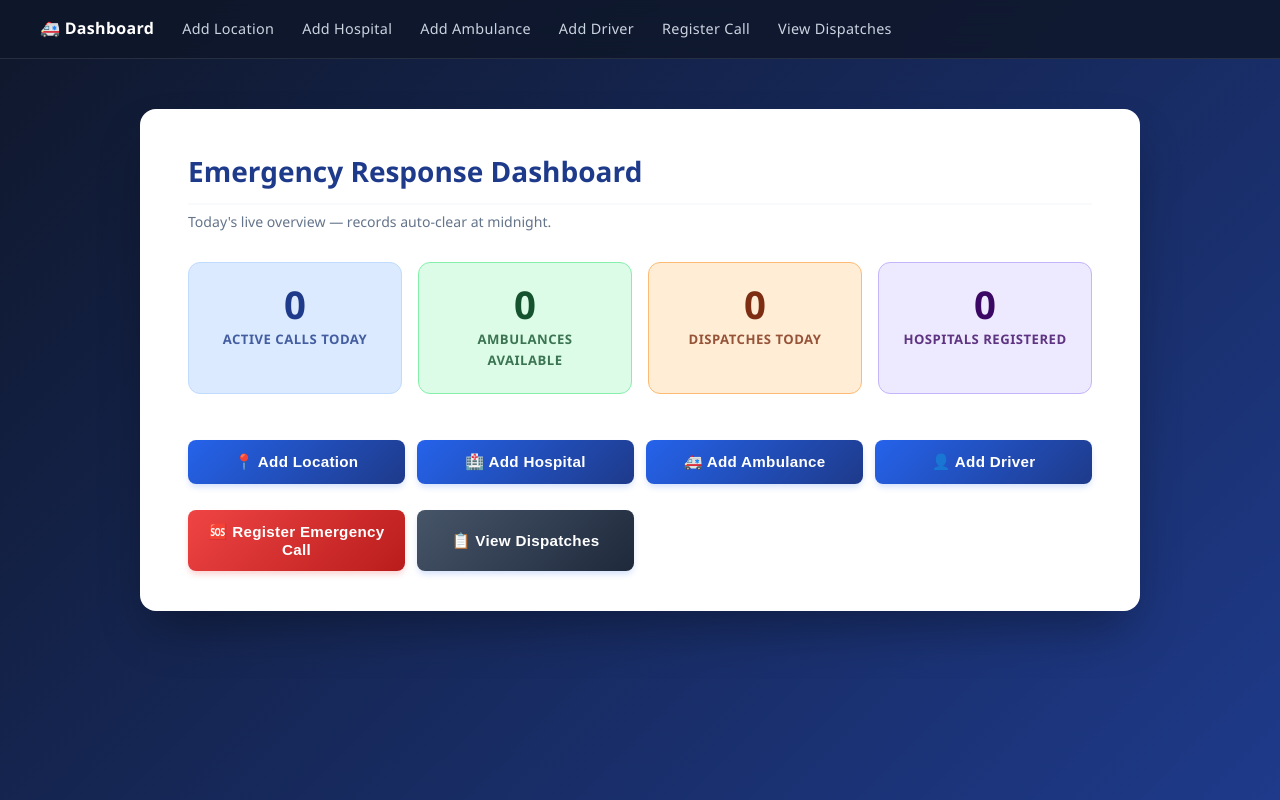
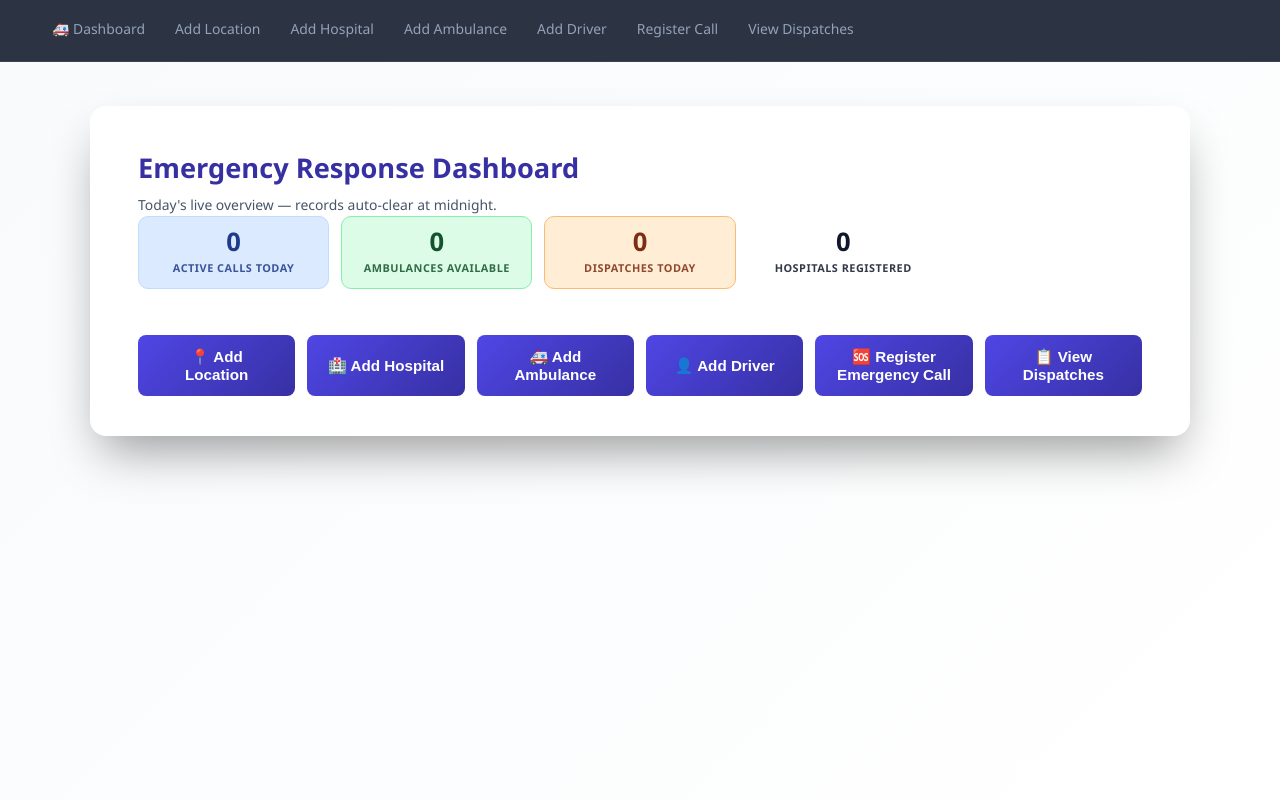
Before and after one commit to Sarvesh-Sarz/Resuscitation-Retrieval, a Flask app: page / in a window 1280 px wide. Run offline with Flask 3, Linux system fonts and the light colour scheme; data that the repository does not hold is empty.

Commit message:
Refactor CSS styles and variables for better design
Refactor CSS variables and styles for improved design consistency and readability.

```diff
--- a/static/style.css
+++ b/static/style.css
@@ -1,169 +1,188 @@
-/* ─── CSS VARIABLES ─── */
 :root {
-    --primary:       #2563eb;
-    --primary-dark:  #1e3a8a;
-    --primary-light: #38bdf8;
-    --bg-gradient-1: #0f172a;
-    --bg-gradient-2: #1e3a8a;
-    --text-dark:     #1e293b;
-    --text-muted:    #64748b;
+    /* Primary: Sophisticated Indigo instead of basic blue */
+    --primary:       #4f46e5;
+    --primary-dark:  #3730a3;
+    --primary-light: #e0e7ff;
+
+    /* Backgrounds: Neutral slates feel cleaner than tinted blues */
+    --bg-1:          #f8fafc; /* Light grey-blue tint */
+    --bg-2:          #ffffff; /* Pure white for main areas */
+
+    /* Typography: High contrast for readability */
+    --text-dark:     #0f172a; /* Deep slate */
+    --text-muted:    #475569; /* Medium slate */
+
+    /* UI Elements */
     --surface:       #ffffff;
-    --input-bg:      #f8fafc;
-    --border-color:  #e2e8f0;
-    --success:       #16a34a;
-    --warning:       #d97706;
-    --danger:        #dc2626;
+    --input-bg:      #ffffff;
+    --border:        #cbd5e1; /* Subtle but visible */
 }
 
 * { margin: 0; padding: 0; box-sizing: border-box; }
 
 body {
-    font-family: 'Segoe UI', system-ui, -apple-system, sans-serif;
-    background: linear-gradient(135deg, var(--bg-gradient-1), var(--bg-gradient-2));
+    font-family: 'Segoe UI', system-ui, sans-serif;
+    background: linear-gradient(135deg, var(--bg-1), var(--bg-2));
     min-height: 100vh;
     color: var(--text-dark);
     line-height: 1.6;
 }
 
-/* ─── NAVBAR ─── */
+/* ─── NAV ─── */
 nav {
-    background: rgba(15, 23, 42, 0.85);
+    background: rgba(15,23,42,0.88);
     backdrop-filter: blur(12px);
-    -webkit-backdrop-filter: blur(12px);
-    padding: 16px 40px;
+    padding: 0 40px;
     display: flex;
-    gap: 28px;
     align-items: center;
-    flex-wrap: wrap;
-    border-bottom: 1px solid rgba(255,255,255,0.1);
+    gap: 6px;
+    border-bottom: 1px solid rgba(255,255,255,0.08);
     position: sticky;
     top: 0;
     z-index: 100;
+    flex-wrap: wrap;
 }
 
 nav a {
-    color: #cbd5e1;
+    color: #94a3b8;
     text-decoration: none;
+    font-size: 0.87rem;
     font-weight: 500;
-    font-size: 0.9rem;
-    letter-spacing: 0.3px;
-    transition: color 0.2s ease;
+    padding: 18px 12px;
+    transition: color 0.2s, border-bottom 0.2s;
+    border-bottom: 3px solid transparent;
+    white-space: nowrap;
 }
 
-nav a:hover { color: var(--primary-light); }
-nav a:first-child { color: #fff; font-weight: 700; font-size: 1rem; }
+nav a:hover { color: #f8fafc; border-bottom-color: var(--primary-light); }
 
-/* ─── FLASH ALERTS ─── */
-.alert {
-    padding: 12px 18px;
-    border-radius: 8px;
-    margin-bottom: 20px;
-    font-size: 0.92rem;
-    font-weight: 500;
-    display: flex;
-    align-items: center;
-    gap: 8px;
+.nav-brand {
+    color: #f8fafc !important;
+    font-weight: 800 !important;
+    font-size: 1.05rem !important;
+    margin-right: 16px;
+    letter-spacing: -0.3px;
 }
 
-.alert-success {
-    background: #dcfce7;
-    color: #14532d;
-    border: 1px solid #86efac;
+.nav-emergency {
+    color: #fca5a5 !important;
+    font-weight: 700 !important;
 }
-.alert-success::before { content: "✅ "; }
-
-.alert-error {
-    background: #fee2e2;
-    color: #7f1d1d;
-    border: 1px solid #fca5a5;
-}
-.alert-error::before { content: "❌ "; }
-
-.alert-warning {
-    background: #fef9c3;
-    color: #713f12;
-    border: 1px solid #fde047;
-}
-.alert-warning::before { content: "⚠️ "; }
+.nav-emergency:hover { color: #f87171 !important; border-bottom-color: #ef4444 !important; }
 
 /* ─── CONTAINER ─── */
 .container {
-    width: 92%;
-    max-width: 1000px;
-    margin: 50px auto;
+    width: 94%;
+    max-width: 1100px;
+    margin: 44px auto;
     background: var(--surface);
     padding: 40px 48px;
     border-radius: 16px;
-    box-shadow: 0 25px 50px -12px rgba(0,0,0,0.35);
-    margin-left: auto;   /* add this */
-    margin-right: auto;  /* add this */
+    box-shadow: 0 25px 50px -12px rgba(0,0,0,0.4);
 }
 
-/* ─── HEADINGS ─── */
+/* ─── PAGE HEADER ─── */
+.page-header { margin-bottom: 28px; }
+
 h2 {
     color: var(--primary-dark);
-    font-size: 1.75rem;
+    font-size: 1.7rem;
     font-weight: 700;
-    padding-bottom: 10px;
-    border-bottom: 2px solid var(--input-bg);
-    margin-bottom: 6px;
+    margin-bottom: 4px;
 }
 
-.subtitle {
+.subtitle { color: var(--text-muted); font-size: 0.87rem; }
+
+.section-title {
+    font-weight: 700;
+    font-size: 0.88rem;
+    text-transform: uppercase;
+    letter-spacing: 0.8px;
     color: var(--text-muted);
-    font-size: 0.88rem;
-    margin-bottom: 28px;
+    margin: 28px 0 12px;
 }
 
-/* ─── STATS GRID (Dashboard) ─── */
+/* ─── ALERTS ─── */
+.alert {
+    padding: 12px 16px;
+    border-radius: 8px;
+    margin-bottom: 18px;
+    font-size: 0.9rem;
+    font-weight: 500;
+    border-left: 4px solid;
+}
+.alert-success { background:#dcfce7; color:#14532d; border-color:#16a34a; }
+.alert-error   { background:#fee2e2; color:#7f1d1d; border-color:#dc2626; }
+.alert-warning { background:#fef9c3; color:#713f12; border-color:#d97706; }
+
+/* ─── STAT CARDS (Refactored for 5 items) ─── */
 .stats-grid {
     display: grid;
-    grid-template-columns: repeat(auto-fit, minmax(180px, 1fr));
-    gap: 16px;
+    /* Force 5 columns to keep "Resolved Today" on the same row */
+    grid-template-columns: repeat(5, 1fr);
+    gap: 12px;
     margin-bottom: 32px;
-    justify-content: center;
 }
 
 .stat-card {
-    padding: 22px 20px;
-    border-radius: 12px;
+    padding: 12px 8px; /* Compact padding */
+    border-radius: 10px;
     text-align: center;
     border: 1px solid transparent;
+    transition: transform 0.2s;
+}
+.stat-card:hover { transform: translateY(-2px); }
+
+.stat-icon   { font-size: 1.3rem; margin-bottom: 4px; }
+.stat-number { font-size: 1.6rem; font-weight: 800; line-height: 1; } /* Smaller numbers */
+.stat-unit   { font-size: 0.85rem; font-weight: 500; }
+.stat-label  { font-size: 0.68rem; font-weight: 700; text-transform: uppercase;
+               letter-spacing: 0.5px; margin-top: 4px; opacity: 0.85; }
+
+.stat-blue   { background:#dbeafe; color:#1e3a8a; border-color:#bfdbfe; }
+.stat-green  { background:#dcfce7; color:#14532d; border-color:#86efac; }
+.stat-red    { background:#fee2e2; color:#7f1d1d; border-color:#fca5a5; }
+.stat-orange { background:#ffedd5; color:#7c2d12; border-color:#fdba74; }
+.stat-teal   { background:#ccfbf1; color:#134e4a; border-color:#5eead4; }
+/* Purple (Avg Response) removed */
+
+/* ─── ACTION BUTTONS (Dashboard) ─── */
+.action-grid {
+    display: grid;
+    grid-template-columns: repeat(auto-fit, minmax(150px, 1fr));
+    gap: 12px;
 }
 
-.stat-number {
-    font-size: 2.4rem;
-    font-weight: 800;
-    line-height: 1;
-    margin-bottom: 6px;
+.action-btn {
+    display: flex;
+    flex-direction: column;
+    align-items: center;
+    justify-content: center;
+    gap: 6px;
+    padding: 16px 12px;
+    border-radius: 10px;
+    text-decoration: none;
+    font-weight: 600;
+    transition: all 0.25s;
+    cursor: pointer;
+    border: none;
+    text-align: center;
 }
+.action-btn:hover { transform: translateY(-3px); box-shadow: 0 10px 20px -5px rgba(0,0,0,0.2); }
 
-.stat-label {
-    font-size: 0.82rem;
-    font-weight: 600;
-    text-transform: uppercase;
-    letter-spacing: 0.5px;
-    opacity: 0.8;
-}
+.action-icon { font-size: 1.4rem; }
+.action-text { font-size: 0.82rem; }
 
-.stat-blue   { background: #dbeafe; color: #1e3a8a; border-color: #bfdbfe; }
-.stat-green  { background: #dcfce7; color: #14532d; border-color: #86efac; }
-.stat-orange { background: #ffedd5; color: #7c2d12; border-color: #fdba74; }
-.stat-purple { background: #ede9fe; color: #3b0764; border-color: #c4b5fd; }
-
-/* ─── ACTION GRID (Dashboard buttons) ─── */
-.action-grid {
-    display: grid;
-    grid-template-columns: repeat(auto-fit, minmax(200px, 1fr));
-    gap: 12px;
-    justify-content: center;
-}
+.action-btn-danger    { background:linear-gradient(135deg,#ef4444,#b91c1c); color:#fff; }
+.action-btn-primary   { background:linear-gradient(135deg,#2563eb,#1e3a8a); color:#fff; }
+.action-btn-secondary { background:#f1f5f9; color:#1e293b; border:1px solid #e2e8f0; }
+.action-btn-secondary:hover { background:#e2e8f0; }
 
 /* ─── FORMS ─── */
 form label {
     display: block;
     font-weight: 600;
-    font-size: 0.88rem;
+    font-size: 0.87rem;
     color: var(--text-dark);
     margin-top: 18px;
     margin-bottom: 6px;
@@ -231,103 +220,31 @@ button {
     cursor: pointer;
     font-weight: 600;
     font-size: 0.95rem;
-    letter-spacing: 0.3px;
-    transition: all 0.25s ease;
-    box-shadow: 0 4px 6px -1px rgba(37,99,235,0.2);
+    transition: all 0.25s;
     width: 100%;
 }
-
-button:hover {
-    transform: translateY(-2px);
-    box-shadow: 0 8px 15px -3px rgba(37,99,235,0.3);
-}
-
-button:active { transform: translateY(0); }
-
-button.btn-danger {
-    background: linear-gradient(135deg, #ef4444, #b91c1c);
-    box-shadow: 0 4px 6px -1px rgba(239,68,68,0.25);
-}
-
-button.btn-danger:hover {
-    box-shadow: 0 8px 15px -3px rgba(239,68,68,0.35);
-}
-
-button.btn-secondary {
-    background: linear-gradient(135deg, #475569, #1e293b);
-}
+button:hover { transform: translateY(-2px); box-shadow: 0 8px 15px -3px rgba(37,99,235,0.3); }
 
 /* ─── TABLE ─── */
 .table-wrapper {
     overflow-x: auto;
-    margin-top: 24px;
     border-radius: 10px;
-    border: 1px solid var(--border-color);
+    border: 1px solid var(--border);
 }
 
-table {
-    width: 100%;
-    border-collapse: collapse;
-    background: var(--surface);
-    font-size: 0.9rem;
-}
+table { width: 100%; border-collapse: collapse; background: var(--surface); font-size: 0.87rem; }
 
 th {
     background: #f1f5f9;
-    color: var(--text-dark);
-    font-weight: 700;
-    padding: 14px 16px;
+    padding: 13px 14px;
     text-transform: uppercase;
-    font-size: 0.78rem;
-    letter-spacing: 0.6px;
-    border-bottom: 2px solid var(--border-color);
-    white-space: nowrap;
+    font-size: 0.74rem;
+    border-bottom: 2px solid var(--border);
 }
 
 td {
-    padding: 13px 16px;
+    padding: 12px 14px;
     text-align: center;
-    border-bottom: 1px solid var(--border-color);
-    color: var(--text-muted);
-    vertical-align: middle;
-}
-
-td strong { color: var(--text-dark); }
-td small  { color: #94a3b8; font-size: 0.8rem; }
-
-tr:last-child td { border-bottom: none; }
-tbody tr:nth-child(even) { background: #fafbfc; }
-tbody tr:hover { background: #f1f5f9; }
-
-/* ─── STATUS BADGES ─── */
-.badge {
-    display: inline-block;
-    padding: 3px 10px;
-    border-radius: 999px;
-    font-size: 0.78rem;
-    font-weight: 700;
-    text-transform: uppercase;
-    letter-spacing: 0.5px;
-}
-
-.badge-pending    { background: #fef9c3; color: #713f12; }
-.badge-dispatched { background: #dbeafe; color: #1e3a8a; }
-.badge-resolved   { background: #dcfce7; color: #14532d; }
-
-/* ─── EMPTY STATE ─── */
-.empty-state {
-    text-align: center;
-    padding: 60px 20px;
+    border-bottom: 1px solid var(--border);
     color: var(--text-muted);
 }
-
-.empty-state p {
-    font-size: 1.1rem;
-    margin-bottom: 20px;
-}
-
-.empty-state button {
-    width: auto;
-    padding: 12px 28px;
-    display: inline-block;
-}
```
Also changed, not shown: other parts of static/style.css (+3 -33 lines).
